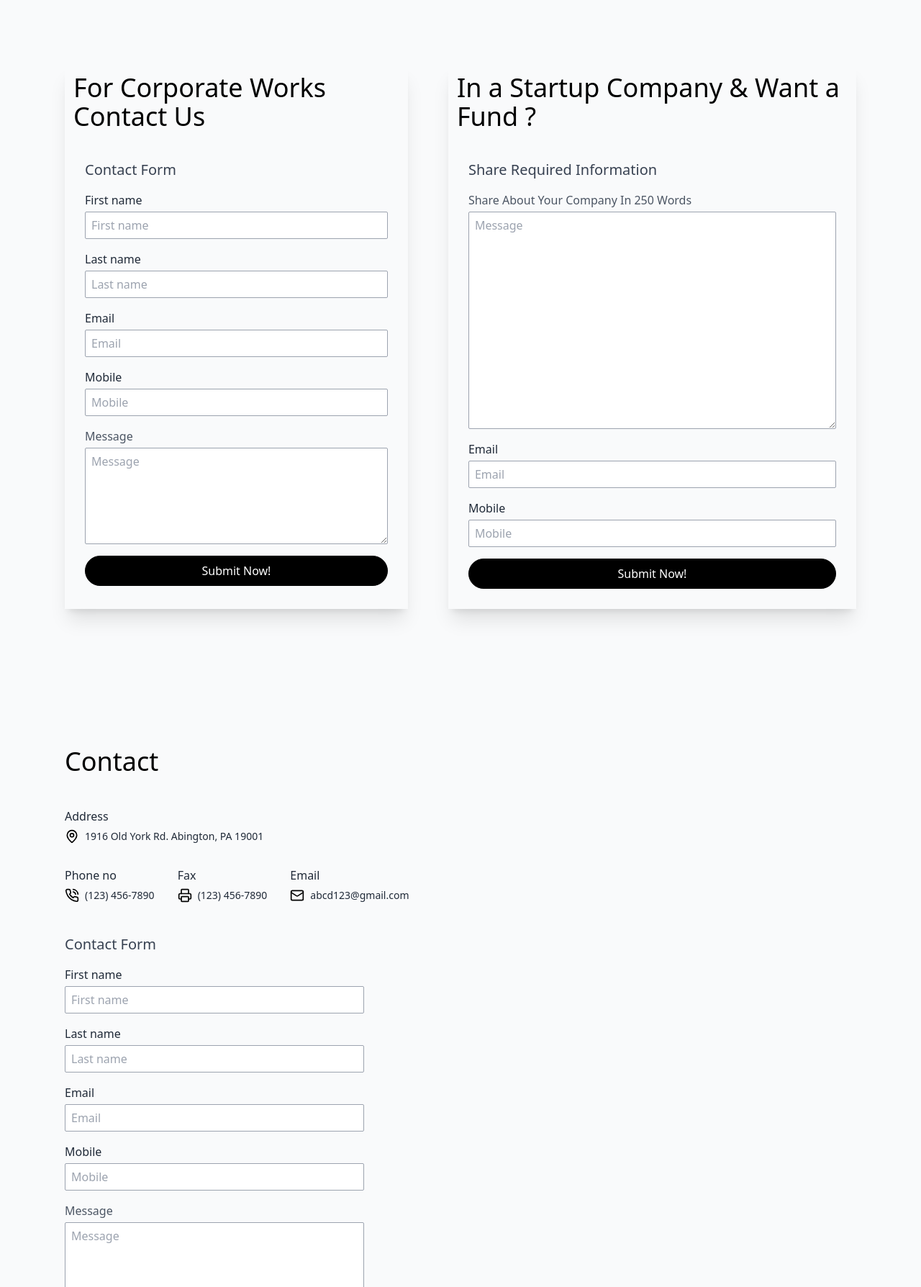
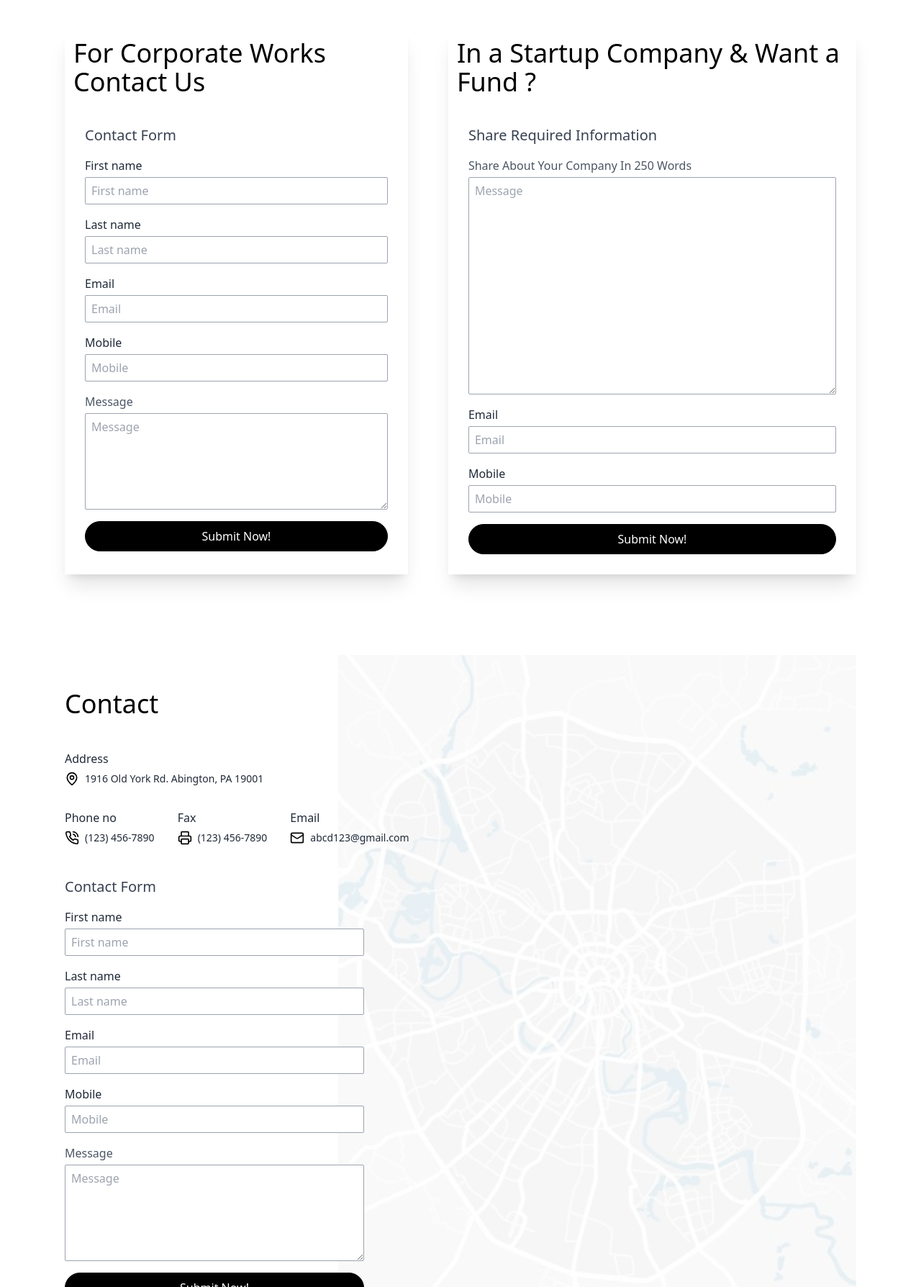
Before and after one commit to sah246ir/Landing-Page, a React (Create React App) app: page /contact-us in a window 1280 px wide. Shown: the part 632-2420 px from the top of the page at 72% size. Built offline with nearby package versions, Linux system fonts and the light colour scheme.

Commit message:
style: minor adjusmtents

```diff
--- a/src/components/Section.tsx
+++ b/src/components/Section.tsx
@@ -10,7 +10,7 @@ interface Props{
 }
 const Section = ({padded,center,children,className,style,gray=true}:Props) => {
   return (
-    <section style={{...style}} className={`flex ${padded?"py-24 p-5 ":" "} ${center?"items-center justify-center ":""} ${gray?"bg-gray-50":" bg-white"} ${className}`}>
+    <section style={{...style}} className={`flex ${padded?"py-20 p-5 ":" "} ${center?"items-center justify-center ":""} ${gray?"bg-gray-50":" bg-white"} ${className}`}>
       {children && children}
     </section>
   )
--- a/src/pages/AboutPage.tsx
+++ b/src/pages/AboutPage.tsx
@@ -16,7 +16,7 @@ const AboutPage = () => {
     })
     return (
         <div>
-            <Section padded center>
+            <Section padded center className='min-h-[55em]'>
                 <div className='w-full flex flex-col justify-center items-center gap-12'>
                     <div className="max-w-[1100px] flex justify-between w-full items-end ">
                         <div>
@@ -42,7 +42,7 @@ const AboutPage = () => {
 
             </Section>
 
-            <Section padded center >
+            <Section gray={false} padded center className='min-h-[35em]' >
                 <div className="w-[1100px] flex items-center justify-center gap-11 flex-col sm:flex-row text-center sm:text-left">
                     <div className="">
                         <img className='w-full' src={img} alt="" />
@@ -89,7 +89,7 @@ const AboutPage = () => {
             </MainHeadingSection>
 
 
-            <Section padded className='mb-10 flex justify-center'>
+            <Section gray={false} padded className='mb-10 flex justify-center'>
                 <div className="w-[1100px] justify-center overflow-hidden">
                     <div className="p-5 flex sm:flex-row gap-5 sm:items-end justify-between flex-col items-center text-center sm:text-left">
                         <div>
--- a/src/pages/BlogPage.tsx
+++ b/src/pages/BlogPage.tsx
@@ -11,7 +11,7 @@ const BlogPage = () => {
       <MainHeadingSection title='Company Blogs' description='it to make a type specimen book. It has survived not only five centuries' />
 
 
-      <Section padded style={{ marginInline: "auto" }} className="flex-col md:flex-row p-5 max-w-[1000px] gap-10">
+      <Section gray={false} padded style={{ marginInline: "auto" }} className="flex-col md:flex-row p-5 max-w-[1000px] gap-10">
         <div className='flex flex-col p-5 gap-10'>
           <div className="flex flex-wrap gap-11 justify-start">
             <CaseStudyBlogCard size='xs' className='mb-0 flex-grow ' />
--- a/src/pages/CareersPage.tsx
+++ b/src/pages/CareersPage.tsx
@@ -14,11 +14,9 @@ const CareersPage = () => {
         <div>
             <MainHeadingSection title='Careers' description='it to make a type specimen book. It has survived not only five centuries' />
 
-            <MainHeadingSection gray={false} title='Testimonial' description='it to make a type specimen book. It has survived not only five centuries, but also the leap intoelectronic typesetting, remaining essentially unchanged'>
-                    <Testimonial />
-            </MainHeadingSection>
 
-            <Section padded center >
+
+            <Section gray={false} padded center >
                 <div className="w-[1100px] flex items-center justify-center gap-11 flex-col sm:flex-row text-center sm:text-left">
                     <div className="">
                         <img width={500} src={img} alt="" />
@@ -42,7 +40,7 @@ const CareersPage = () => {
                     </div>
                 </div>
             </Section>
-            <MainHeadingSection gray title='Carrer Opportunities' description='it to make a type specimen book. It has survived not only five centuries, but also the leap intoelectronic typesetting, remaining essentially unchanged'>
+            <MainHeadingSection gray={true} title='Career Opportunities' description='it to make a type specimen book. It has survived not only five centuries, but also the leap intoelectronic typesetting, remaining essentially unchanged'>
                 <div className="max-w-[1100px] flex flex-col w-full mt-12">
                     <Heading className='text-left text-lg text-gray-700 mb-2'>10 Open Positions</Heading>
                     <div className="flex flex-col w-full divide-y-2  divide-gray-400">
@@ -53,7 +51,9 @@ const CareersPage = () => {
                     </div>
                 </div>
             </MainHeadingSection>
-
+            <MainHeadingSection gray={false} title='Testimonial' description='it to make a type specimen book. It has survived not only five centuries, but also the leap intoelectronic typesetting, remaining essentially unchanged'>
+                    <Testimonial />
+            </MainHeadingSection>
             <Section padded center>
                 <div className='w-[100%] lg:w-[1100px] flex text-center md:text-left items-center md:items-start md:justify-between p-5 md:flex-row flex-col-reverse gap-5'>
                     <LeftContact />
--- a/src/pages/CaseStudiesPage.tsx
+++ b/src/pages/CaseStudiesPage.tsx
@@ -13,7 +13,7 @@ const CaseStudiesPage = () => {
       <MainHeadingSection title='Explore Our Case Studies' description='it to make a type specimen book. It has survived not only five centuries' />
 
 
-      <Section padded style={{ marginInline: "auto" }} className="flex-col p-5 max-w-[1000px] gap-10">
+      <Section gray={false} padded style={{ marginInline: "auto" }} className="flex-col p-5 max-w-[1000px] gap-10">
         <Heading className='text-center'>
           Industry Updates
         </Heading>
@@ -27,14 +27,15 @@ const CaseStudiesPage = () => {
       </Section>
       <PortfolioSection />
 
-      <Section padded style={{ marginInline: "auto" }} className="flex-col p-5 max-w-[1000px] gap-10">
+      <Section gray={false} padded center >
+        <div className="flex flex-col p-5 max-w-[1000px] w-full gap-10">
           <Heading className='text-center mb-12'>
             Our Case Studies
           </Heading>
-
           <div className="flex flex-wrap gap-11 justify-start">
             <CaseStudyBlogCard size='s' className='mb-0 flex-grow ' ContentclassName='!rounded-0 w-full' />
             <CaseStudyBlogCard size='s' className='mb-0 flex-grow ' ContentclassName='!rounded-0 w-full' />
+          </div>
         </div>
       </Section>
 
@@ -54,15 +55,16 @@ const CaseStudiesPage = () => {
         </div>
       </Section>
 
-      <Section padded style={{ marginInline: "auto" }} className="  max-w-[1000px] flex-col items-center gap-5">
+      <Section padded center >
+        <div  className=" flex max-w-[1000px] flex-col items-center gap-5">
           <Heading className='text-center !mb-0'>
             How Can We Help You?
           </Heading>
           <p className='text-center text-sm text-gray-600'>It was popularised in the 1960s with the release of Letraset sheets containing</p>
-
           <Button className='bg-black text-white rounded-full font-normal'>
             Contact Us
           </Button>
+        </div>
 
       </Section>
 
--- a/src/pages/ContactPage.tsx
+++ b/src/pages/ContactPage.tsx
@@ -52,7 +52,7 @@ const ContactPage = () => {
                 </div>
             </MainHeadingSection>
 
-            <Section padded center>
+            <Section gray={false} padded center>
                 <div className="flex flex-col md:flex-row justify-between max-w-[1100px] w-full gap-14">
                     <div className="shadow-xl p-3">
                         <Heading>For Corporate  Works Contact Us</Heading>
@@ -75,10 +75,10 @@ const ContactPage = () => {
 
 
 
-            <Section padded center >
+            <Section gray={false} padded center >
                 <div className="flex flex-col max-w-[1100px] gap-11 w-full relative">
                     <Heading>Contact</Heading>
-                    <div className="flex gap-8 flex-wrap">
+                    <div className="flex gap-8 flex-wrap z-30">
                         <div className="w-full flex flex-col gap-1.5">
                             <div className="font-medium text-gray-800">Address</div>
                             <div className="flex items-center gap-2">
@@ -112,12 +112,12 @@ const ContactPage = () => {
                         </div>
                     </div>
 
-                    <div className="sm:w-[26em]">
+                    <div className="sm:w-[26em] z-30">
                         <Heading className='text-xl text-gray-700 mb-4'>Contact Form</Heading>
                         <CorporateForm />
                     </div>
 
-                    <img className='absolute -z-10 bottom-0 right-0 w-[45em] opacity-35' src={map} alt="city map" />
+                    <img className='absolute z-10 bottom-0 right-0 w-[45em] opacity-35' src={map} alt="city map" />
                 </div>
 
 
--- a/src/pages/InvestmentsPage.tsx
+++ b/src/pages/InvestmentsPage.tsx
@@ -28,7 +28,7 @@ const InvestmentsPage = () => {
             </Section>
 
 
-            <Section padded center>
+            <Section gray={false} padded center>
                 <div className="max-w-[1100px] w-full flex items-center justify-center flex-col gap-5 ">
                     <Heading className='!font-light mb-5'>Competitive Edge</Heading>
                     <div className="flex gap-10 flex-col sm:flex-row">
@@ -58,7 +58,7 @@ const InvestmentsPage = () => {
                 </div>
             </Section>
 
-            <Section  center className='py-12'>
+            <Section gray={false} padded  center className='py-12'>
                 <div className="max-w-[1100px] w-full flex flex-col md:flex-row items-center justify-between gap-5 text-center md:text-left">
                     <div className="flex flex-col gap-5 px-7 w-full">
                         <div>
@@ -137,7 +137,7 @@ const InvestmentsPage = () => {
                 </div>
             </Section>
 
-            <Section padded center >
+            <Section gray={false} padded center >
                 <div className="max-w-[1100px]  flex items-center   gap-10 flex-col sm:flex-row text-center sm:text-left">
                     <div className="">
                         <img className='w-[500px]' src={leaders} alt="description" />
@@ -159,15 +159,16 @@ const InvestmentsPage = () => {
 
 
 
-            <Section padded style={{ marginInline: "auto" }} className="  max-w-[1000px] flex-col items-center gap-5">
+            <Section center padded style={{ marginInline: "auto" }} >
+                <div className="flex max-w-[1000px] flex-col items-center gap-5">
                     <Heading className='text-center !mb-0'>
                         How Can We Help You?
                     </Heading>
                     <p className='text-center text-sm text-gray-600'>It was popularised in the 1960s with the release of Letraset sheets containing</p>
-
                     <Button className='bg-black text-white rounded-full font-normal'>
                         Contact Us
                     </Button>
+                </div>
 
             </Section>
 
```
Also changed, not shown: src/pages/ServicesPage.tsx (+5 -4 lines). Lines whose indentation alone changed are shown as unchanged.
